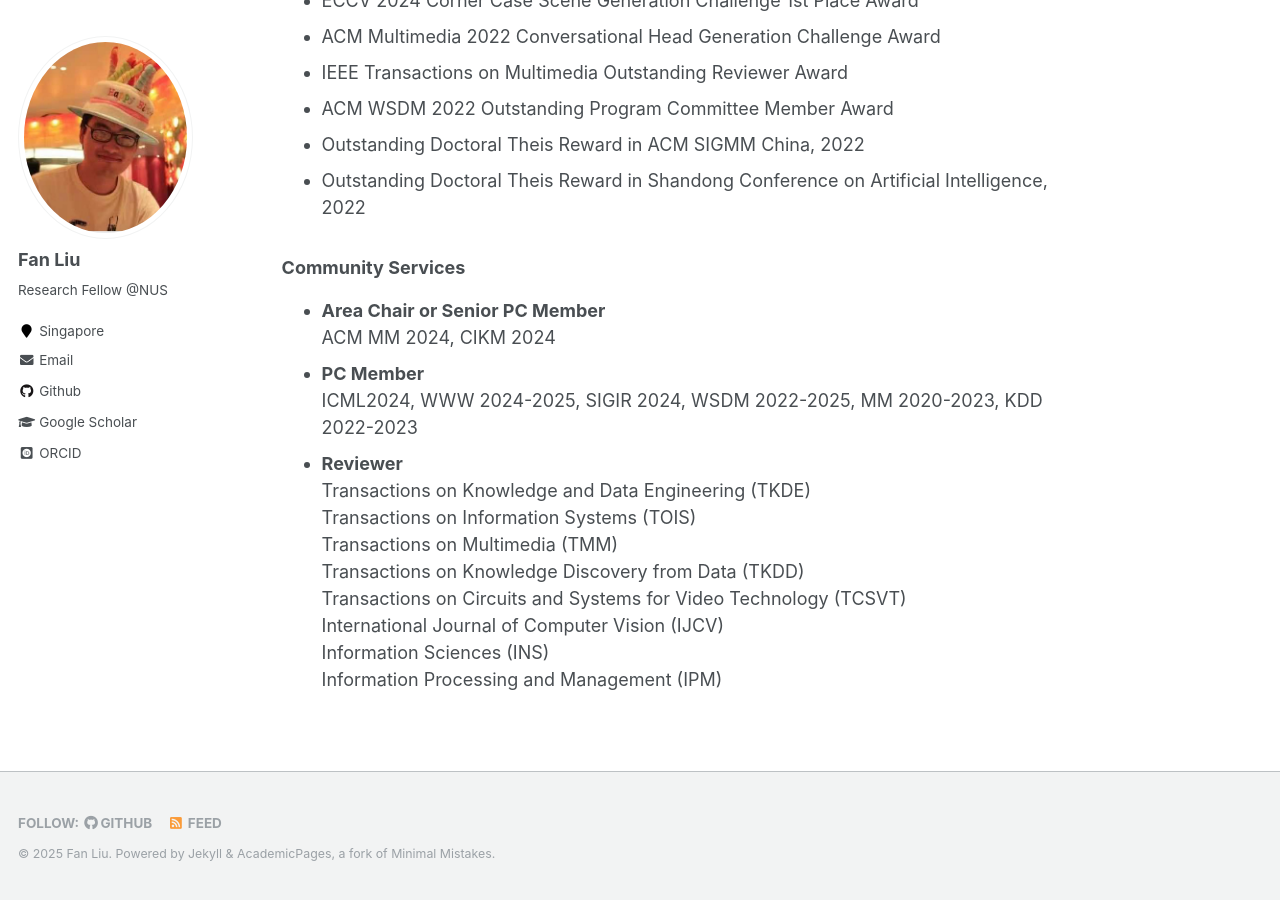
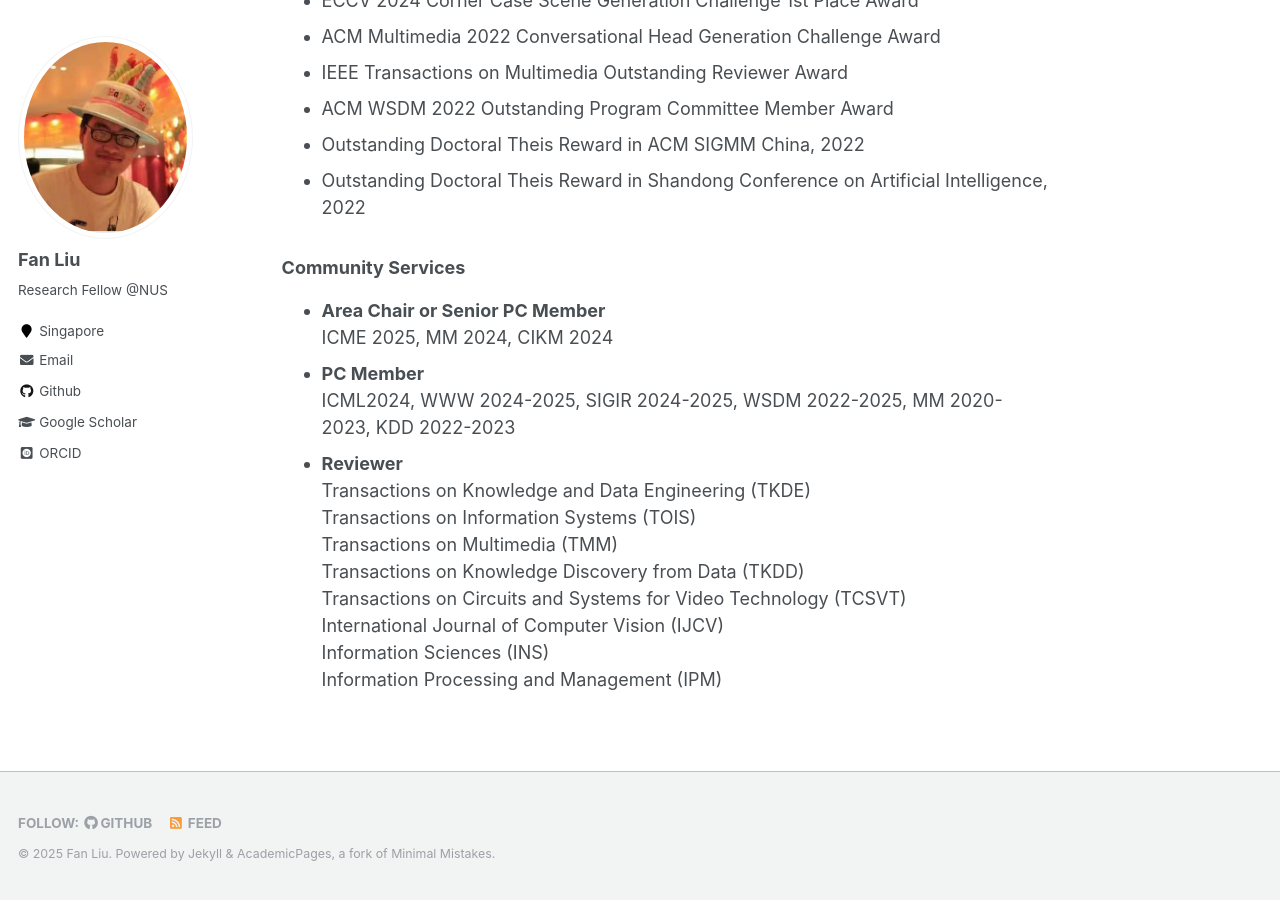
Before and after one commit to liufancs/liufancs.github.io, a Jekyll site: the page built from _pages/about.md, in a window 1280 px wide and 900 px high, scrolled down 2754 px. Built offline with Jekyll 4.4.1, drawn with Linux system fonts in a browser that asks for light colours; some web fonts are replaced.

Commit message:
Update about.md

```diff
--- a/_pages/about.md
+++ b/_pages/about.md
@@ -67,9 +67,9 @@ Recommendation. MM, 2023. [[Codes&Data](https://github.com/HuilinChenJN/SGFD)] [
 
 ### Community Services
 * **Area Chair or Senior PC Member**
-ACM MM 2024, CIKM 2024
+ICME 2025, MM 2024, CIKM 2024
 * **PC Member**
-ICML2024, WWW 2024-2025, SIGIR 2024, WSDM 2022-2025, MM 2020-2023, KDD 2022-2023
+ICML2024, WWW 2024-2025, SIGIR 2024-2025, WSDM 2022-2025, MM 2020-2023, KDD 2022-2023
 * **Reviewer**
 Transactions on Knowledge and Data Engineering (TKDE)
 Transactions on Information Systems (TOIS)
```
